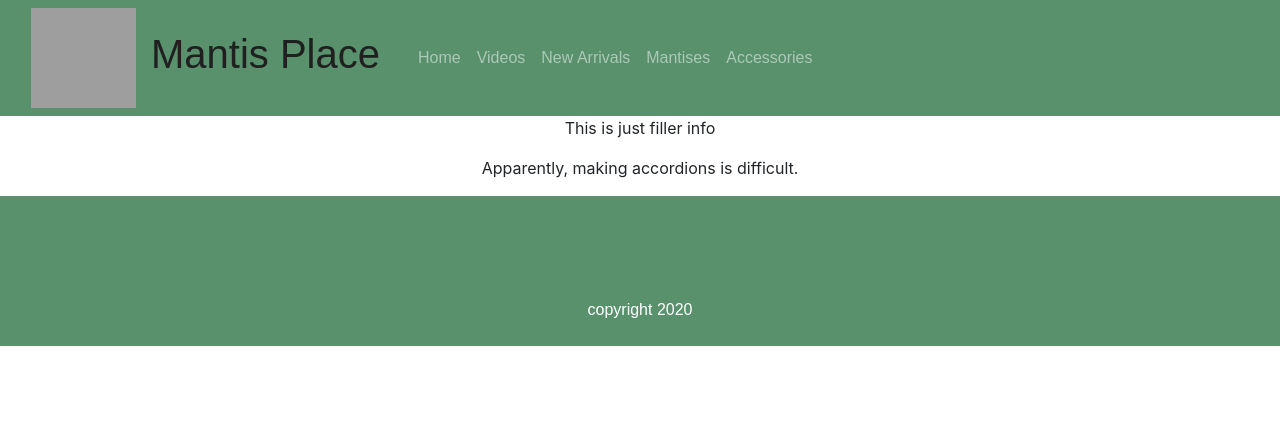
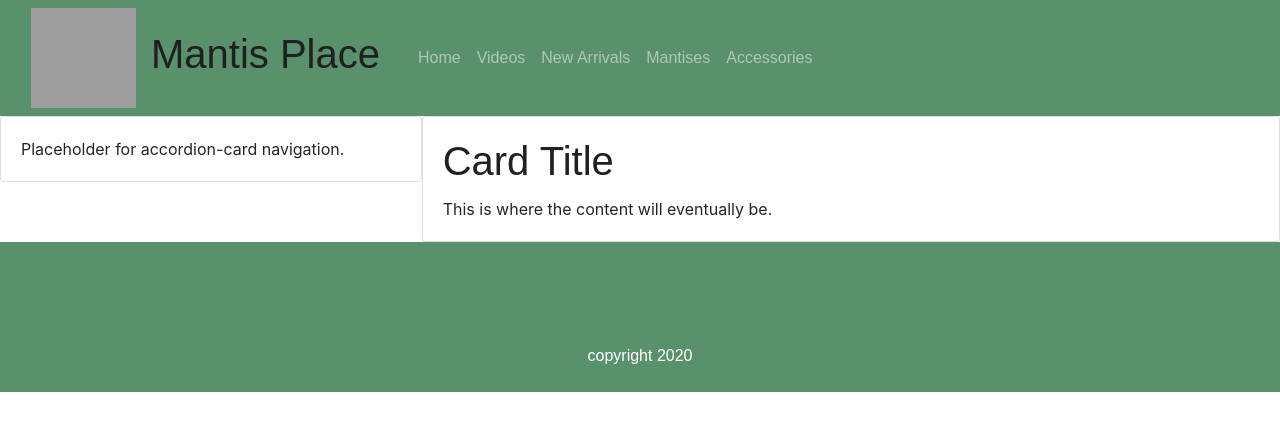
Before and after one commit to multiplebunnies/ProjectIdeas, a React (Create React App) app in the folder reactmantis/: page / in a window 1280 px wide. Shown: the top 430 px of the page. Built offline with nearby package versions, Linux system fonts and the light colour scheme; grey boxes are pictures that could not be loaded; the HTML template or start-up script is replaced by a standard one.

Commit message:
added scss and containers for body and sidenav

```diff
--- a/reactmantis/package.json
+++ b/reactmantis/package.json
@@ -10,6 +10,7 @@
     "bootstrap": "4.5.2",
     "bootstrap-social": "5.1.1",
     "font-awesome": "4.7.0",
+    "node-sass": "4.14.1",
     "react": "^17.0.1",
     "react-dom": "^17.0.1",
     "react-popper": "1.3.6",
--- a/reactmantis/src/App.css
+++ /dev/null
@@ -1,57 +0,0 @@
-/*HEADER STYLES-------------------------------------------------------------------------------------------------------- */
-h1 {
-  font-family: "Aladin", sans-serif;
-  color: #202020;
-}
-
-.navbar-dark {
-  background-color: #59916d;
-  font-family: "Raleway", sans-serif;
-}
-
-.logo {
-  margin-right: 15px;
-}
-
-.website-name {
-  margin-right: 30px;
-}
-
-/*shopping bag edits----------------------------*/
-/*CUSTOM MEDIA QUERY*/
-@media only screen and (min-width: 992px){
-  .shopping-bag {
-      position: absolute;
-      top: 50px;
-      right:30px;
-  }
-}
-/*fix shopping bag color*/
-.btn {
-  padding: 0;
-  margin: 0;
-}
-
-.shopping-bag {
-  color:white;
-}
-
-.shopping-bag:hover {
-  color: #202020;
-}
-
-/*FOOTER STYLES------------------------------------------------------------------------------------------------------------ */
-.site-footer{
-  font-family: "Raleway", sans-serif;
-  background-color: #59916d;
-  min-height: 150px;
-  color: white;
-}
-
-.fa-twitter, .fa-facebook, .fa-instagram, .fa-youtube{
-  background: #59916d;
-}
-
-.btn-social-icon {
-  border: none;
-}
--- a/reactmantis/src/App.js
+++ b/reactmantis/src/App.js
@@ -1,6 +1,6 @@
 import React, { Component } from 'react';
 import Main from './components/MainComponent';
-import './App.css';
+import './css/App.scss';
 
 class App extends Component {
   render() {
--- /dev/null
+++ b/reactmantis/src/components/BodyComponent.js
@@ -0,0 +1,17 @@
+import React from 'react';
+import { Card, CardTitle, CardText, CardBody } from 'reactstrap';
+
+function Body() {
+    return (
+        <Card>
+            <CardBody>
+                <CardTitle><h1>Card Title</h1></CardTitle>
+                <CardText>
+                This is where the content will eventually be.
+                </CardText>
+            </CardBody>
+        </Card>
+    );
+}
+
+export default Body;
--- a/reactmantis/src/components/HeaderComponent.js
+++ b/reactmantis/src/components/HeaderComponent.js
@@ -90,7 +90,7 @@ class Header extends Component {
                         </Collapse>
                     </div>
                 </Navbar>
-                <Modal isOpen={this.state.isModalOpen} toggle={this.toggleModal}>
+                <Modal centered isOpen={this.state.isModalOpen} toggle={this.toggleModal}>
                     <ModalHeader toggle={this.toggleModal}>Shopping Cart</ModalHeader>
                     <ModalBody>More text here later.</ModalBody>
                 </Modal>
--- a/reactmantis/src/components/MainComponent.js
+++ b/reactmantis/src/components/MainComponent.js
@@ -1,14 +1,25 @@
 import React, { Component } from 'react';
 import Header from './HeaderComponent';
 import Footer from './FooterComponent';
+import Body from './BodyComponent';
 import Sidebar from './SidebarComponent';
+import { Col, Row} from 'reactstrap';
 
 class Main extends Component {
     render () {
         return (
             <React.Fragment>
                 <Header />
-                <Sidebar />
+                <div>
+                    <Row>
+                        <Col xs={4} className="d-none d-lg-block pr-0">
+                            <Sidebar />
+                        </Col>
+                        <Col className="pl-0">
+                            <Body />
+                        </Col>
+                    </Row>
+                </div>
                 <Footer />
             </React.Fragment>
         );
--- a/reactmantis/src/components/SidebarComponent.js
+++ b/reactmantis/src/components/SidebarComponent.js
@@ -1,17 +1,16 @@
 import React from 'react';
+import { Card, CardText, CardBody } from 'reactstrap';
 
-function Footer(props) {
-
+function Sidebar() {
     return (
-        <div className="container">
-            <div className="row">
-                <div className="col text-center">
-                    <p>This is just filler info</p>
-                    <p>Apparently, making accordions is difficult.</p>
-                </div>
-            </div>
-        </div>
+        <Card>
+            <CardBody>
+                <CardText>
+                Placeholder for accordion-card navigation.
+                </CardText>
+            </CardBody>
+        </Card>
     );
 }
 
-export default Footer;
+export default Sidebar;
--- /dev/null
+++ b/reactmantis/src/css/App.scss
@@ -0,0 +1,6 @@
+@import "variables.scss";
+
+@import "header.scss";
+@import "footer.scss";
+
+@import "modalcart.scss";
--- /dev/null
+++ b/reactmantis/src/css/_footer.scss
@@ -0,0 +1,22 @@
+@import "variables";
+
+/*FOOTER STYLES------------------------------------------------------------------------------------------------------------ */
+.site-footer{
+    font-family: "Raleway", sans-serif;
+    background-color: $bright-green;
+    min-height: 150px;
+    color: white;
+  }
+
+  .fa-twitter, .fa-facebook, .fa-instagram, .fa-youtube{
+    background: $bright-green;
+  }
+
+  .btn-social-icon {
+    border: none;
+    box-shadow:none !important;
+  }
+
+  .fa-twitter:hover, .fa-facebook:hover, .fa-instagram:hover, .fa-youtube:hover{
+    color: $almost-black;
+  }
--- /dev/null
+++ b/reactmantis/src/css/_header.scss
@@ -0,0 +1,19 @@
+@import "variables";
+
+h1 {
+    font-family: "Aladin", sans-serif;
+    color: $almost-black;
+  }
+
+  .navbar-dark {
+    background-color: $bright-green;
+    font-family: "Raleway", sans-serif;
+  }
+
+  .logo {
+    margin-right: 15px;
+  }
+
+  .website-name {
+    margin-right: 30px;
+  }
--- /dev/null
+++ b/reactmantis/src/css/_modalcart.scss
@@ -0,0 +1,24 @@
+@import "variables";
+
+/*shopping bag edits----------------------------*/
+/*CUSTOM MEDIA QUERY*/
+@media only screen and (min-width: 992px){
+    .shopping-bag {
+        position: absolute;
+        top: 50px;
+        right:30px;
+    }
+  }
+  /*fix shopping bag color*/
+  .btn {
+    padding: 0;
+    margin: 0;
+  }
+
+  .shopping-bag {
+    color:white;
+  }
+
+  .shopping-bag:hover {
+    color: $almost-black;
+  }
--- /dev/null
+++ b/reactmantis/src/css/_variables.scss
@@ -0,0 +1,4 @@
+/*variables ---------------------------------------------------------------------------------------------*/
+$bright-green: #59916d;   /* header and footer background */
+$light-gray: #f9f9f9;     /* navbar card headers backgrounds; HOVER font color: navbar, header Mantis */
+$almost-black: #202020;   /* header, card header, and card body fonts */
```
Also changed, not shown: 2 other files (tests, documents, lock files or other folders).
